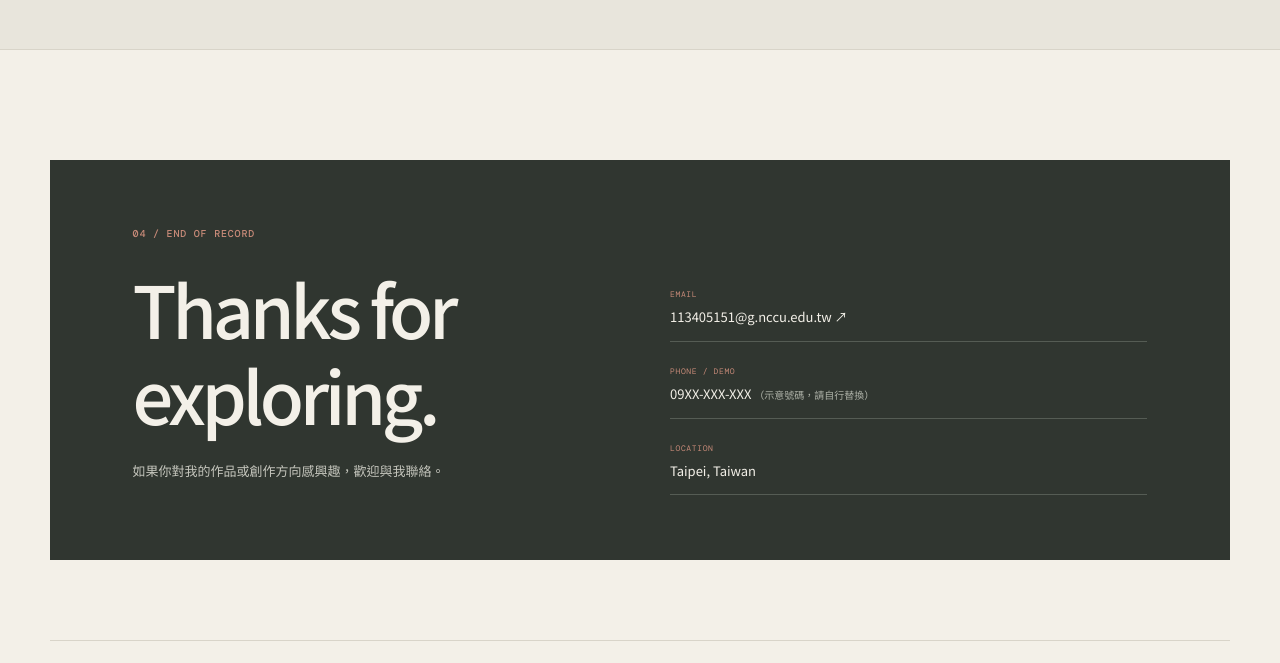
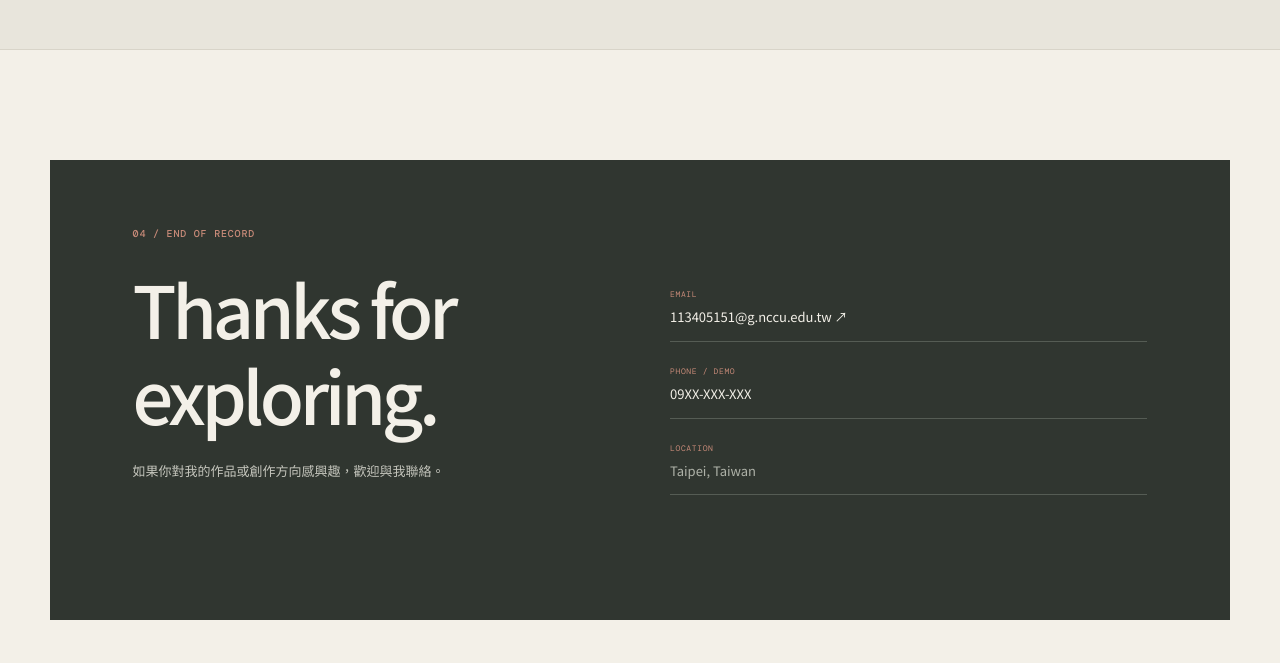
Before and after one commit to 113405151-cell/profile, a plain HTML site: page index.html in a window 1280 px wide. Shown: the part 3329-3992 px from the top of the page. Drawn offline with nearby package versions, Linux system fonts and the light colour scheme.

Commit message:
Update index.html

```diff
--- a/index.html
+++ b/index.html
@@ -135,7 +135,7 @@
         </div>
         <div class="contact-details">
           <div><span>EMAIL</span><a href="mailto:113405151@g.nccu.edu.tw">113405151@g.nccu.edu.tw ↗</a></div>
-          <div><span>PHONE / DEMO</span><strong>09XX-XXX-XXX <small>（示意號碼，請自行替換）</small></strong></div>
+          <div><span>PHONE / DEMO</span><strong>09XX-XXX-XXX <small></div>
           <div><span>LOCATION</span><strong>Taipei, Taiwan</strong></div>
         </div>
       </div>
```
